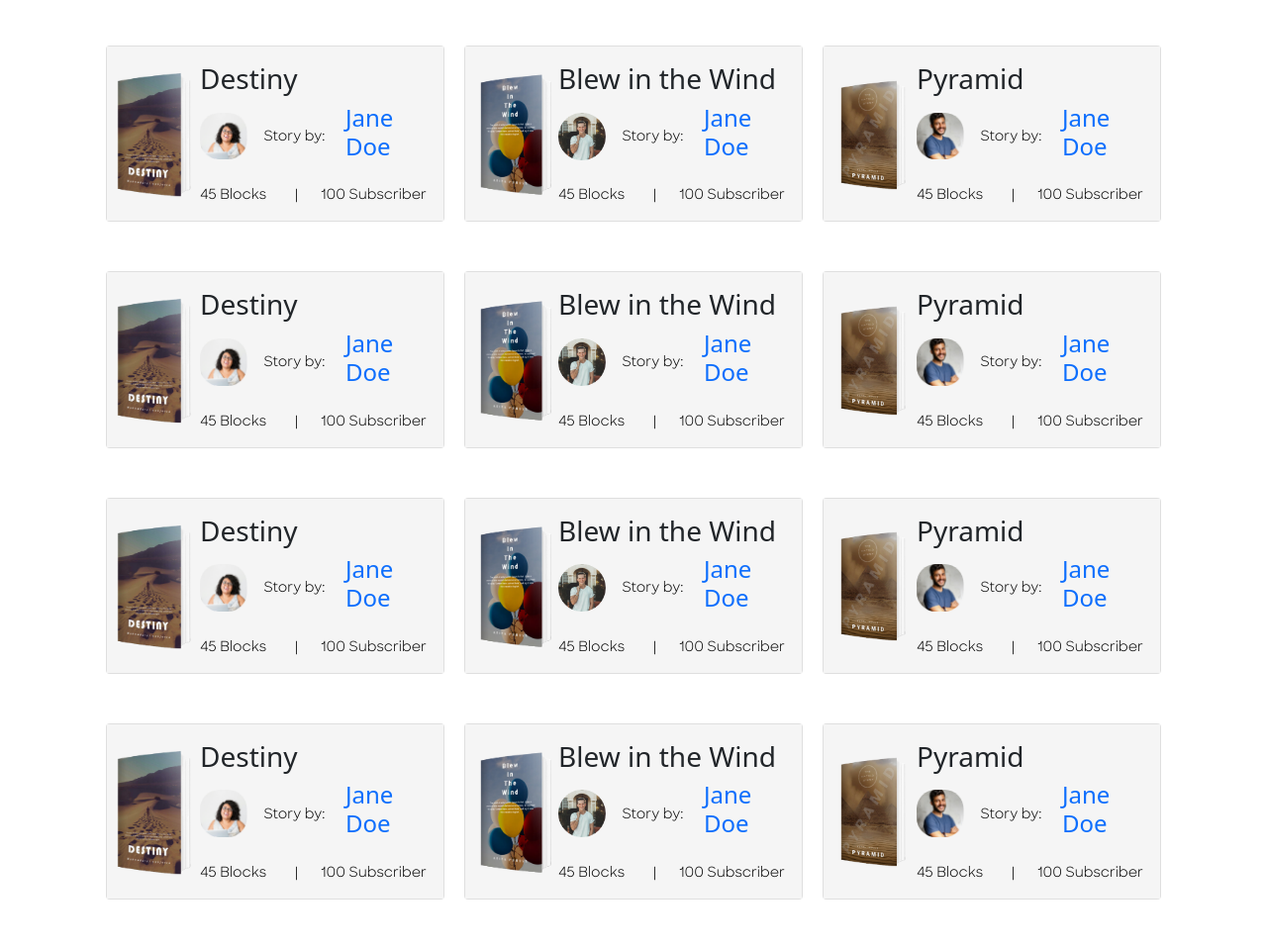
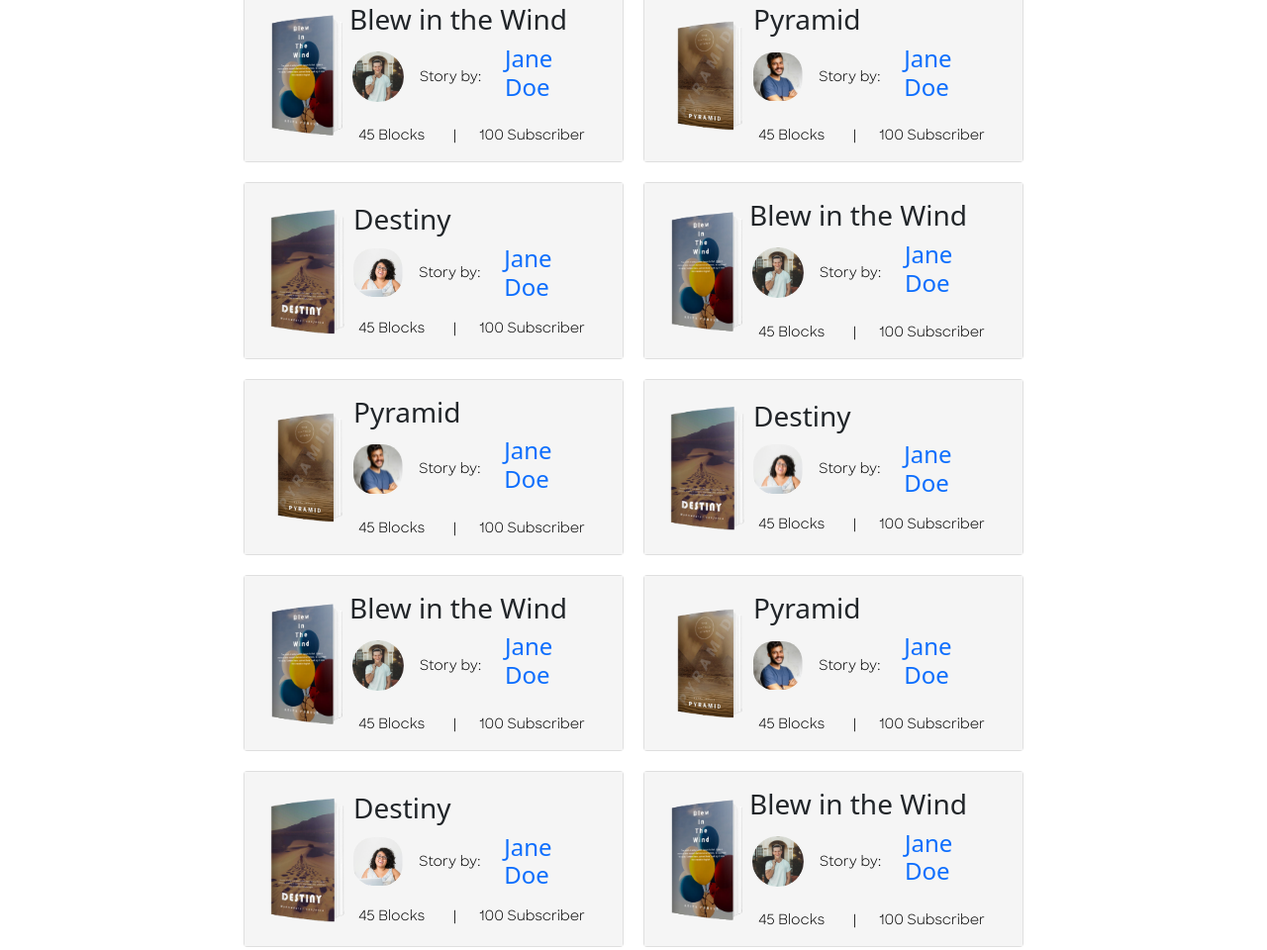
Before and after one commit to 31-RojanieBeberino/new-sturcture-pageduo, a website: page author-and-book-page.html in a window 1280 px wide. Shown: the part 1132-2092 px from the top of the page at 99% size. Drawn offline with nearby package versions, Linux system fonts and the light colour scheme.

Commit message:
Ralph's responsive updated 12:42PM

```diff
--- a/author-and-book-page.html
+++ b/author-and-book-page.html
@@ -135,8 +135,9 @@
                         <h1 style="color: #37B6FF;">Listed 23  Books</h1>
                         <input class="search" type="search" placeholder="Search...">
                     </div>
-                    <div id="card" class="post-items-list justify-content-center" style="box-shadow: none;">
-                        <div class="card" style="width: 32rem;">
+                    <div id="card" class="post-items-list justify-content-center flex-wrap" style="box-shadow: none;">
+                        <!-- THREE CARDS -->
+                        <div class="listed card" style="width: 24rem;">
                             <div class="card-body d-flex justify-content-center align-items-center">
                                 <img src="images/book-cover-12-psd_6eac099e-8188-41e1-a3fc-8d2c4a337af9_large (1).png" class="card-img-top" alt="">
                                 <div class="title-content d-flex flex-column">
@@ -154,7 +155,7 @@
                                 </div>
                             </div>
                         </div>
-                        <div class="card" style="width: 32rem;">
+                        <div class="listed card" style="width: 24rem;">
                             <div class="card-body d-flex justify-content-center align-items-center">
                                 <img src="images/book-cover-04-psd_87247cb5-236e-4fbc-aaeb-9b07a49e4526_large (1).png" class="card-img-top" alt="">
                                 <div class="title-content d-flex flex-column">
@@ -172,7 +173,7 @@
                                 </div>
                             </div>
                         </div>
-                        <div class="card" style="width: 32rem;">
+                        <div class="listed card" style="width: 24rem;">
                             <div class="card-body d-flex justify-content-center align-items-center">
                                 <img src="images/book-cover-03-psd_2f236933-e667-478a-92ad-a2ca09e71876_large (1).png" class="card-img-top" alt="">
                                 <div class="title-content d-flex flex-column">
@@ -190,10 +191,9 @@
                                 </div>
                             </div>
                         </div>
-                   </div>
-
-                   <div id="card" class="post-items-list justify-content-center" style="box-shadow: none;">
-                    <div class="card" style="width: 32rem;">
+                        <!-- !THREE CARDS -->
+                        <!-- THREE CARDS -->
+                        <div class="listed card" style="width: 24rem;">
                             <div class="card-body d-flex justify-content-center align-items-center">
                                 <img src="images/book-cover-12-psd_6eac099e-8188-41e1-a3fc-8d2c4a337af9_large (1).png" class="card-img-top" alt="">
                                 <div class="title-content d-flex flex-column">
@@ -201,7 +201,7 @@
                                     <div class="child d-flex flex-row justify-content-center align-items-center gap-3 p-0 m-0">
                                         <img src="images/pexels-christina-morillo-1181742.png" alt="">
                                         <p class="m-0" style="width: 70px;">Story by:</p>
-                                    <h4 style="width: 100px;">Jane Doe</h4>
+                                        <h4 class="m-0" style="width: 100px;">Jane Doe</h4>
                                     </div>
                                     <div class="child d-flex flex-row justify-content-center align-items-center gap-3 pt-3 m-0">
                                         <p class="m-0 p-0" style="width: 80px;">45 Blocks</p>
@@ -211,7 +211,7 @@
                                 </div>
                             </div>
                         </div>
-                    <div class="card" style="width: 32rem;">
+                        <div class="listed card" style="width: 24rem;">
                             <div class="card-body d-flex justify-content-center align-items-center">
                                 <img src="images/book-cover-04-psd_87247cb5-236e-4fbc-aaeb-9b07a49e4526_large (1).png" class="card-img-top" alt="">
                                 <div class="title-content d-flex flex-column">
@@ -229,7 +229,7 @@
                                 </div>
                             </div>
                         </div>
-                    <div class="card" style="width: 32rem;">
+                        <div class="listed card" style="width: 24rem;">
                             <div class="card-body d-flex justify-content-center align-items-center">
                                 <img src="images/book-cover-03-psd_2f236933-e667-478a-92ad-a2ca09e71876_large (1).png" class="card-img-top" alt="">
                                 <div class="title-content d-flex flex-column">
@@ -247,10 +247,9 @@
                                 </div>
                             </div>
                         </div>
-               </div>
-
-               <div id="card" class="post-items-list justify-content-center" style="box-shadow: none;">
-                <div class="card" style="width: 32rem;">
+                        <!-- !THREE CARDS -->
+                        <!-- THREE CARDS -->
+                        <div class="listed card" style="width: 24rem;">
                             <div class="card-body d-flex justify-content-center align-items-center">
                                 <img src="images/book-cover-12-psd_6eac099e-8188-41e1-a3fc-8d2c4a337af9_large (1).png" class="card-img-top" alt="">
                                 <div class="title-content d-flex flex-column">
@@ -258,7 +257,7 @@
                                     <div class="child d-flex flex-row justify-content-center align-items-center gap-3 p-0 m-0">
                                         <img src="images/pexels-christina-morillo-1181742.png" alt="">
                                         <p class="m-0" style="width: 70px;">Story by:</p>
-                                <h4 style="width: 100px;">Jane Doe</h4>
+                                        <h4 class="m-0" style="width: 100px;">Jane Doe</h4>
                                     </div>
                                     <div class="child d-flex flex-row justify-content-center align-items-center gap-3 pt-3 m-0">
                                         <p class="m-0 p-0" style="width: 80px;">45 Blocks</p>
@@ -268,7 +267,7 @@
                                 </div>
                             </div>
                         </div>
-                <div class="card" style="width: 32rem;">
+                        <div class="listed card" style="width: 24rem;">
                             <div class="card-body d-flex justify-content-center align-items-center">
                                 <img src="images/book-cover-04-psd_87247cb5-236e-4fbc-aaeb-9b07a49e4526_large (1).png" class="card-img-top" alt="">
                                 <div class="title-content d-flex flex-column">
@@ -286,7 +285,7 @@
                                 </div>
                             </div>
                         </div>
-                <div class="card" style="width: 32rem;">
+                        <div class="listed card" style="width: 24rem;">
                             <div class="card-body d-flex justify-content-center align-items-center">
                                 <img src="images/book-cover-03-psd_2f236933-e667-478a-92ad-a2ca09e71876_large (1).png" class="card-img-top" alt="">
                                 <div class="title-content d-flex flex-column">
@@ -304,10 +303,9 @@
                                 </div>
                             </div>
                         </div>
-           </div>
-        </div>
-        <div id="card" class="post-items-list justify-content-center" style="box-shadow: none;">
-            <div class="card" style="width: 32rem;">
+                        <!-- !THREE CARDS -->
+                        <!-- THREE CARDS -->
+                        <div class="listed card" style="width: 24rem;">
                             <div class="card-body d-flex justify-content-center align-items-center">
                                 <img src="images/book-cover-12-psd_6eac099e-8188-41e1-a3fc-8d2c4a337af9_large (1).png" class="card-img-top" alt="">
                                 <div class="title-content d-flex flex-column">
@@ -315,7 +313,7 @@
                                     <div class="child d-flex flex-row justify-content-center align-items-center gap-3 p-0 m-0">
                                         <img src="images/pexels-christina-morillo-1181742.png" alt="">
                                         <p class="m-0" style="width: 70px;">Story by:</p>
-                            <h4 style="width: 100px;">Jane Doe</h4>
+                                        <h4 class="m-0" style="width: 100px;">Jane Doe</h4>
                                     </div>
                                     <div class="child d-flex flex-row justify-content-center align-items-center gap-3 pt-3 m-0">
                                         <p class="m-0 p-0" style="width: 80px;">45 Blocks</p>
@@ -325,7 +323,7 @@
                                 </div>
                             </div>
                         </div>
-            <div class="card" style="width: 32rem;">
+                        <div class="listed card" style="width: 24rem;">
                             <div class="card-body d-flex justify-content-center align-items-center">
                                 <img src="images/book-cover-04-psd_87247cb5-236e-4fbc-aaeb-9b07a49e4526_large (1).png" class="card-img-top" alt="">
                                 <div class="title-content d-flex flex-column">
@@ -343,7 +341,7 @@
                                 </div>
                             </div>
                         </div>
-            <div class="card" style="width: 32rem;">
+                        <div class="listed card" style="width: 24rem;">
                             <div class="card-body d-flex justify-content-center align-items-center">
                                 <img src="images/book-cover-03-psd_2f236933-e667-478a-92ad-a2ca09e71876_large (1).png" class="card-img-top" alt="">
                                 <div class="title-content d-flex flex-column">
@@ -361,9 +359,9 @@
                                 </div>
                             </div>
                         </div>
-       </div>
-       <div id="card" class="post-items-list justify-content-center" style="box-shadow: none;">
-        <div class="card" style="width: 32rem;">
+                        <!-- !THREE CARDS -->
+                        <!-- THREE CARDS -->
+                        <div class="listed card" style="width: 24rem;">
                             <div class="card-body d-flex justify-content-center align-items-center">
                                 <img src="images/book-cover-12-psd_6eac099e-8188-41e1-a3fc-8d2c4a337af9_large (1).png" class="card-img-top" alt="">
                                 <div class="title-content d-flex flex-column">
@@ -371,7 +369,7 @@
                                     <div class="child d-flex flex-row justify-content-center align-items-center gap-3 p-0 m-0">
                                         <img src="images/pexels-christina-morillo-1181742.png" alt="">
                                         <p class="m-0" style="width: 70px;">Story by:</p>
-                        <h4 style="width: 100px;">Jane Doe</h4>
+                                        <h4 class="m-0" style="width: 100px;">Jane Doe</h4>
                                     </div>
                                     <div class="child d-flex flex-row justify-content-center align-items-center gap-3 pt-3 m-0">
                                         <p class="m-0 p-0" style="width: 80px;">45 Blocks</p>
@@ -381,7 +379,7 @@
                                 </div>
                             </div>
                         </div>
-        <div class="card" style="width: 32rem;">
+                        <div class="listed card" style="width: 24rem;">
                             <div class="card-body d-flex justify-content-center align-items-center">
                                 <img src="images/book-cover-04-psd_87247cb5-236e-4fbc-aaeb-9b07a49e4526_large (1).png" class="card-img-top" alt="">
                                 <div class="title-content d-flex flex-column">
@@ -399,7 +397,7 @@
                                 </div>
                             </div>
                         </div>
-        <div class="card" style="width: 32rem;">
+                        <div class="listed card" style="width: 24rem;">
                             <div class="card-body d-flex justify-content-center align-items-center">
                                 <img src="images/book-cover-03-psd_2f236933-e667-478a-92ad-a2ca09e71876_large (1).png" class="card-img-top" alt="">
                                 <div class="title-content d-flex flex-column">
@@ -417,63 +415,11 @@
                                 </div>
                             </div>
                         </div>
+                        <!-- !THREE CARDS -->
                    </div>
-   <div id="card" class="post-items-list justify-content-center" style="box-shadow: none;">
-    <div class="card" style="width: 32rem;">
-        <div class="card-body d-flex justify-content-center align-items-center">
-            <img src="images/book-cover-12-psd_6eac099e-8188-41e1-a3fc-8d2c4a337af9_large (1).png" class="card-img-top" alt="">
-            <div class="title-content d-flex flex-column">
-                <h3>Destiny</h3>
-                <div class="child d-flex flex-row justify-content-center align-items-center gap-3 p-0 m-0">
-                    <img src="images/pexels-christina-morillo-1181742.png" alt="">
-                    <p class="m-0" style="width: 70px;">Story by:</p>
-                    <h4 style="width: 100px;">Jane Doe</h4>
-                </div>
-                <div class="child d-flex flex-row justify-content-center align-items-center gap-3 pt-3 m-0">
-                    <p class="m-0 p-0" style="width: 80px;">45 Blocks</p>
-                    <p class="m-0" style="width: 10px;">|</p>
-                    <p class="m-0" style="width: 120px;">100 Subscriber</p>
-                </div>
-            </div>
-        </div>
-    </div>
-    <div class="card" style="width: 32rem;">
-        <div class="card-body d-flex justify-content-center align-items-center">
-            <img src="images/book-cover-04-psd_87247cb5-236e-4fbc-aaeb-9b07a49e4526_large (1).png" class="card-img-top" alt="">
-            <div class="title-content d-flex flex-column">
-                <h3>Blew in the Wind</h3>
-                <div class="child d-flex flex-row justify-content-center align-items-center gap-3 p-0 m-0">
-                    <img src="images/pexels-spencer-selover-775358.png" alt="">
-                    <p class="m-0" style="width: 70px;">Story by:</p>
-                    <h4 style="width: 100px;">Jane Doe</h4>
-                </div>
-                <div class="child d-flex flex-row justify-content-center align-items-center gap-3 pt-3 m-0">
-                    <p class="m-0 p-0" style="width: 80px;">45 Blocks</p>
-                    <p class="m-0" style="width: 10px;">|</p>
-                    <p class="m-0" style="width: 120px;">100 Subscriber</p>
-                </div>
-            </div>
-        </div>
-    </div>
-    <div class="card" style="width: 32rem;">
-        <div class="card-body d-flex justify-content-center align-items-center">
-            <img src="images/book-cover-03-psd_2f236933-e667-478a-92ad-a2ca09e71876_large (1).png" class="card-img-top" alt="">
-            <div class="title-content d-flex flex-column">
-                <h3>Pyramid</h3>
-                <div class="child d-flex flex-row justify-content-center align-items-center gap-3 p-0 m-0">
-                    <img src="images/pexels-italo-melo-2379004 (2).png" alt="">
-                    <p class="m-0" style="width: 70px;">Story by:</p>
-                    <h4 style="width: 100px;">Jane Doe</h4>
-                </div>
-                <div class="child d-flex flex-row justify-content-center align-items-center gap-3 pt-3 m-0">
-                    <p class="m-0 p-0" style="width: 80px;">45 Blocks</p>
-                    <p class="m-0" style="width: 10px;">|</p>
-                    <p class="m-0" style="width: 120px;">100 Subscriber</p>
-                </div>
-            </div>
-        </div>
-    </div>
-</div>
+
+
+
         <!-- Template -->
     </div></section>
 
--- a/css/responsive.css
+++ b/css/responsive.css
@@ -176,12 +176,6 @@ ul.d-flex.align-items-center.gap-5.justify-content-center.m-0 {
  }
  .top-contents a {
     padding: 10px;
- }
- div#card {
-  flex-wrap: wrap;
- }
- #card .card {
-  width: 100% !important;
  }
  .create-post.mini-img.d-flex.align-items-center.justify-content-center.flex-column {
   left: 45px;
```
Lines whose indentation alone changed are shown as unchanged.
